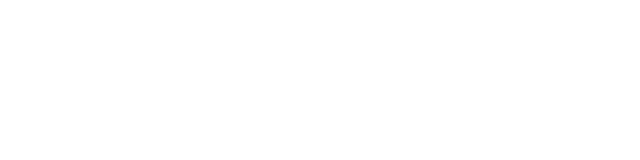
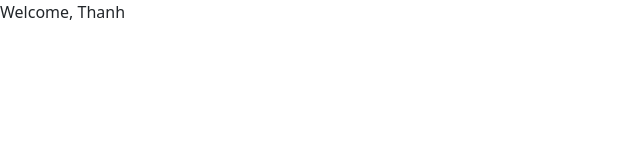
Before and after one commit to MinDuck404/3_vue-personal, a Vue app: page /test in a window 1280 px wide. Before the commit this address had no page. Shown: the top 160 px of the page, without its empty margins (0-640 px from the left). Built offline with nearby package versions, Linux system fonts and the light colour scheme.

Commit message:
Add Pinia for state management, implement authentication store, and create Test view

```diff
--- a/package.json
+++ b/package.json
@@ -11,6 +11,7 @@
   "dependencies": {
     "bootstrap": "^5.3.7",
     "emailjs-com": "^3.2.0",
+    "pinia": "^3.0.3",
     "vue": "^3.5.18",
     "vue-i18n": "^9.14.5",
     "vue-router": "^4.5.1"
--- a/src/router/index.js
+++ b/src/router/index.js
@@ -10,7 +10,8 @@ const routes = [
   { path: '/', name: 'Home', component: Home },
   { path: '/about', name: 'About', component: About },
   { path: '/projects', name: 'Projects', component: Projects },
-  { path: '/contact', name: 'Contact', component: Contact }
+  { path: '/contact', name: 'Contact', component: Contact },
+  { path: '/test', name: 'Test', component: () => import('@/views/Test.vue') }
 ]
 
 const router = createRouter({
--- /dev/null
+++ b/src/stores/auth.js
@@ -0,0 +1,19 @@
+// src/stores/auth.js
+import { defineStore } from 'pinia'
+
+export const useAuthStore = defineStore('auth', {
+  state: () => ({
+    user: null,
+    token: null
+  }),
+  actions: {
+    login(userData) {
+      this.user = userData.user
+      this.token = userData.token
+    },
+    logout() {
+      this.user = null
+      this.token = null
+    }
+  }
+})
--- /dev/null
+++ b/src/views/Test.vue
@@ -0,0 +1,12 @@
+<script setup>
+import { useAuthStore } from '@/stores/auth'
+const auth = useAuthStore()
+
+auth.login({ user: { name: 'Thanh' }, token: 'abc123' })
+</script>
+
+<template>
+  <div v-if="auth.user">
+    Welcome, {{ auth.user.name }}
+  </div>
+</template>
```
Also changed, not shown: src/main.js (+6 -1 lines), 1 other file (tests, documents, lock files or other folders).
